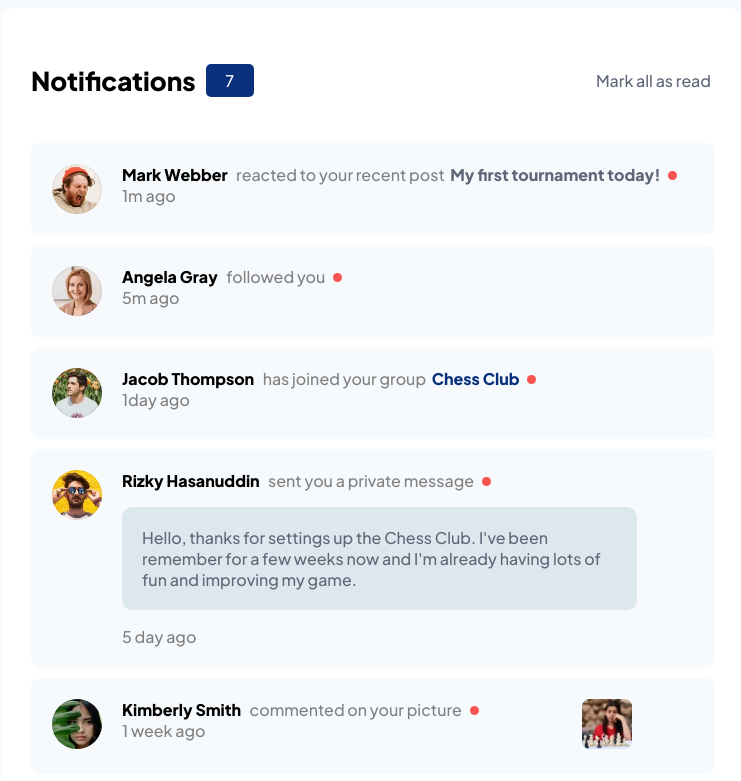
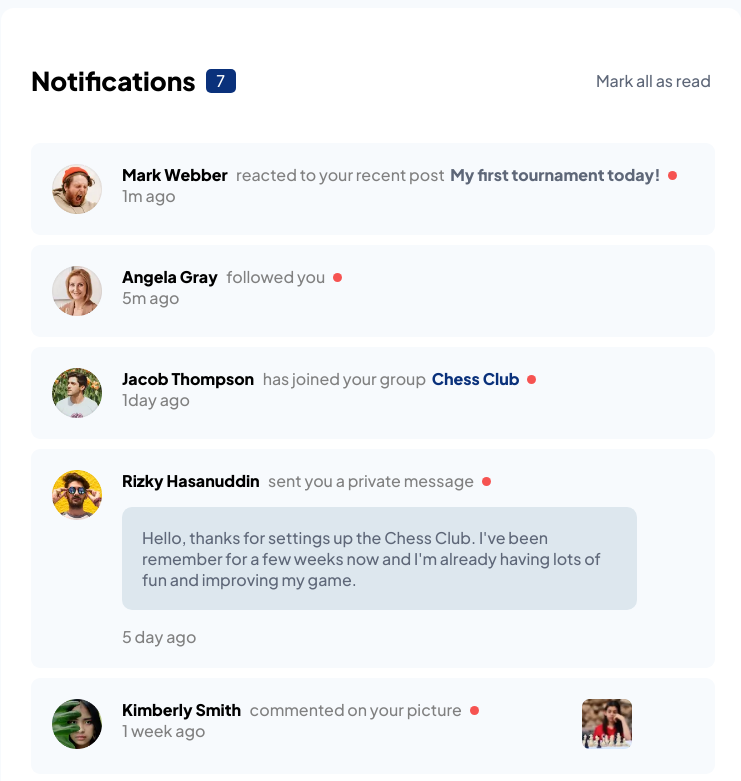
Before and after one commit to KhaledMedhat/notifications-page, a plain HTML site: page index.html in a window 1280 px wide. Shown: the top 781 px of the page, without its empty margins (269-1010 px from the left). Drawn offline with Linux system fonts and the light colour scheme.

Commit message:
Update style.css

```diff
--- a/style.css
+++ b/style.css
@@ -254,8 +254,8 @@ img {
         padding: 30px;
     }
     .counter {
-        width: 48px;
-        height: 33px;
+        width: 30px;
+        height: 24px;
 
     }
 
```
